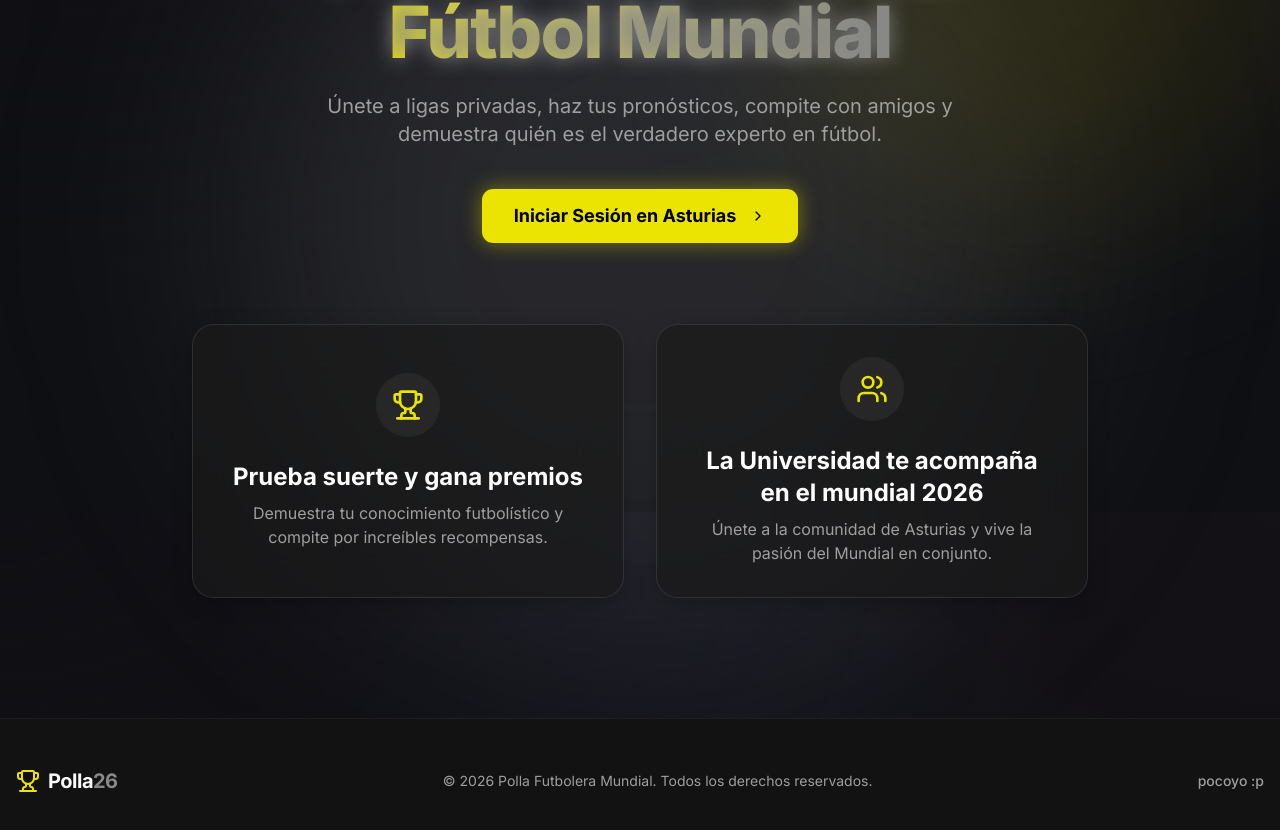
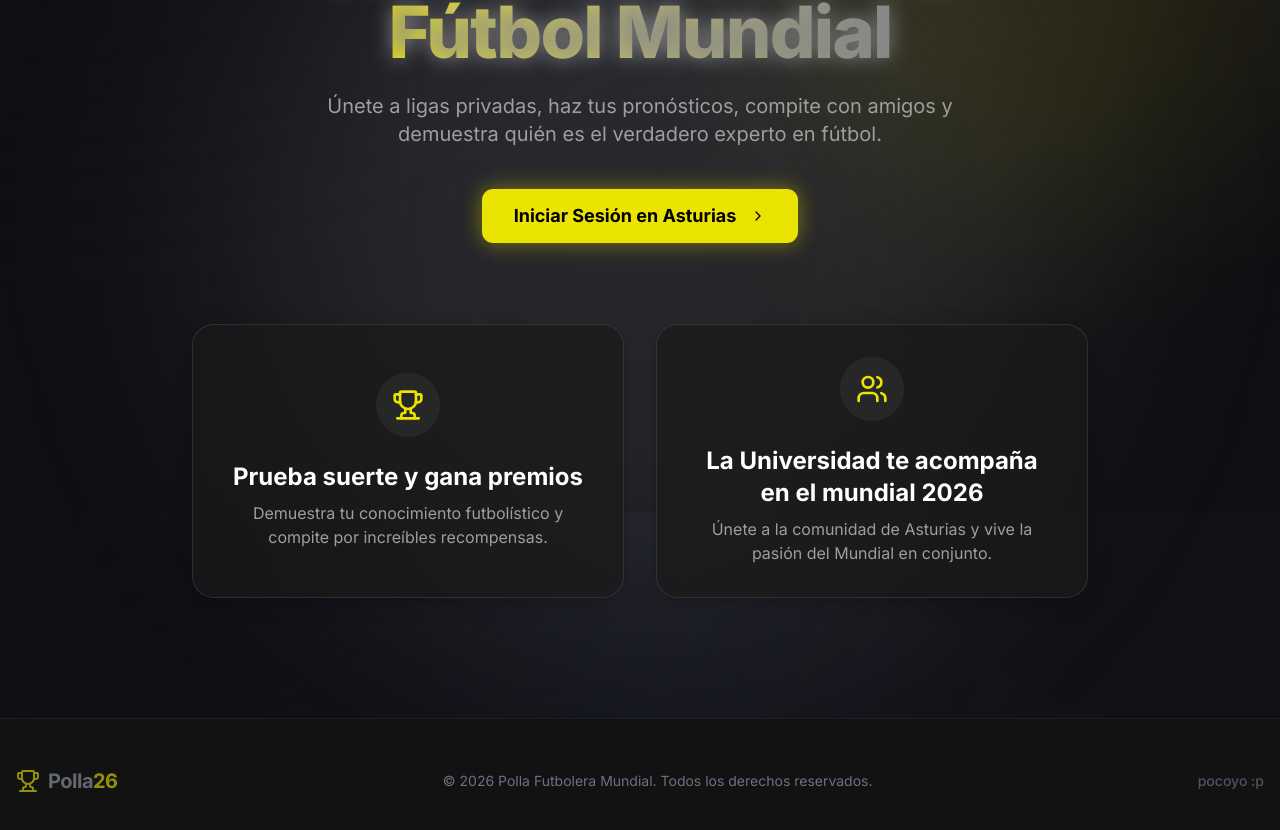
Before and after one commit to brayanxd99/polla-2026, a Next.js app: page / in a window 1280 px wide. Shown: the part 288-1118 px from the top of the page. Built offline with nearby package versions, Linux system fonts and the light colour scheme.

Commit message:
style: tone down footer colors to dark grey

```diff
--- a/src/components/layout/Footer.tsx
+++ b/src/components/layout/Footer.tsx
@@ -5,17 +5,17 @@ export function Footer() {
     <footer className="border-t border-white/5 bg-background">
       <div className="container mx-auto px-4 py-12">
         <div className="flex flex-col md:flex-row justify-between items-center gap-6">
-          <div className="flex items-center gap-2">
+          <div className="flex items-center gap-2 opacity-60 hover:opacity-100 transition-opacity">
             <Trophy className="w-6 h-6 text-polla-neon" />
-            <span className="text-xl font-bold tracking-tight">
-              Polla<span className="text-polla-blue">26</span>
+            <span className="text-xl font-bold tracking-tight text-gray-400">
+              Polla<span className="text-polla-neon">26</span>
             </span>
           </div>
-          <p className="text-sm text-muted-foreground">
+          <p className="text-sm text-gray-500">
             © 2026 Polla Futbolera Mundial. Todos los derechos reservados.
           </p>
-          <div className="flex gap-4 text-sm font-medium text-muted-foreground">
-            <span className="hover:text-white transition-colors">pocoyo :p</span>
+          <div className="flex gap-4 text-sm font-medium text-gray-600">
+            <span className="hover:text-gray-400 transition-colors">pocoyo :p</span>
           </div>
         </div>
       </div>
```
